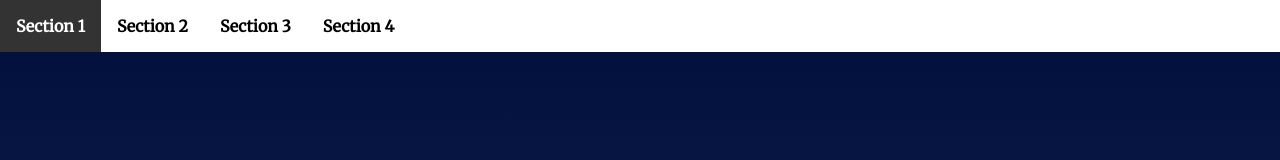
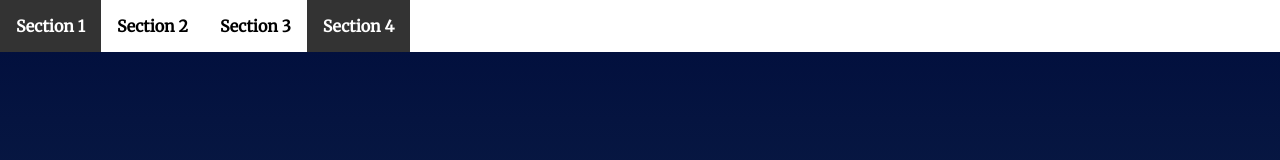
Before and after one commit to KRonaldoK/fend-lpp, a plain HTML site: page index.html in a window 1280 px wide. Shown: the top 160 px of the page. Drawn offline with Linux system fonts and the light colour scheme.

Commit message:
fix: Highlighting navbar items
When section is being viewed

```diff
--- a/js/app.js
+++ b/js/app.js
@@ -57,27 +57,24 @@ function buildNavigationBarMenu ( landingContainers ) {
 // Add class 'active' to section when near top of viewport
 function differentiateSectionBeingViewed() {
   for (let i = 1; i < landingContainers.length + 1; i++) {
-    let sectionActivelyBeingViewed = document.getElementById("section" + i)
+    let section = document.getElementById("section" + i)
     document.addEventListener(
       "scroll",
       function (event) {
-        if (isElementActivelyBeingViewed(sectionActivelyBeingViewed)) {
-          sectionActivelyBeingViewed.classList.add("section-active-class")
+        if (isElementActivelyBeingViewed(section)) {
+          section.classList.add("section-active-class")
+          let navigationItemBeingViewed = document.getElementById("menu-item-nav-" + i)
+          document.querySelector('.selected')?.classList.remove('selected')
+          navigationItemBeingViewed.classList.add('selected')
         } else {
-          sectionActivelyBeingViewed.classList.remove("section-active-class")
+          section.classList.remove("section-active-class")
         }
       }
     )
   }
   function isElementActivelyBeingViewed(element) {
-    let bounding = element.getBoundingClientRect()
-    return (
-      bounding.top <= 50 &&
-      bounding.bottom <=
-      (window.innerHeight || document.documentElement.clientHeight) &&
-      bounding.right <=
-      (window.innerWidth || document.documentElement.clientWidth)
-    )
+    let domRect = element.getBoundingClientRect()
+    return domRect.top <= 100 && domRect.bottom >= 100
   }
 }
 // Smooth scroll
```
Also changed, not shown: css/styles.css (+1 -12 lines).
